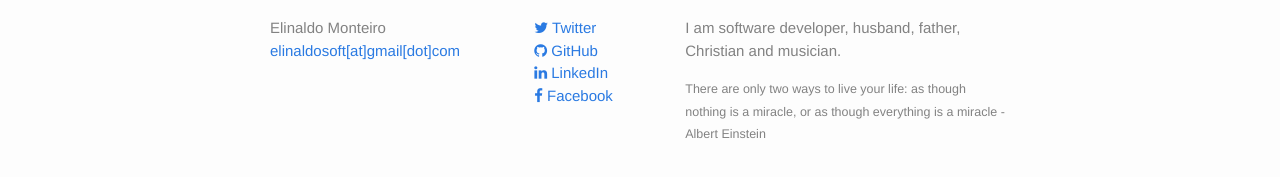
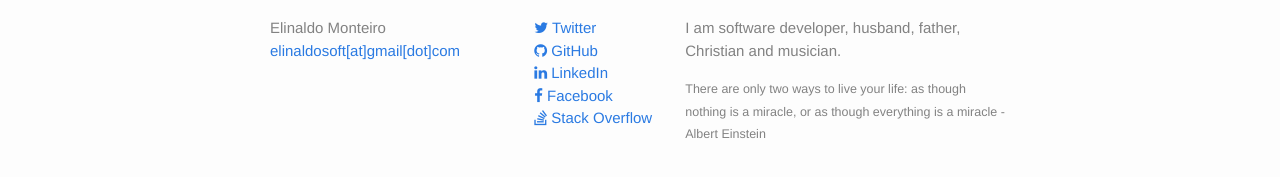
Before and after one commit to elinaldosoft/elinaldosoft.github.io, a Jekyll site: the page built from index.md, in a window 1280 px wide. Shown: the part 413-590 px from the top of the page. Built offline with Jekyll 4.4.1, drawn with Linux system fonts in a browser that asks for light colours; nearby versions of some CDN libraries; comment, search, counter and statistics services are not loaded.

Commit message:
Add link to stack overflow

```diff
--- a/_includes/footer.html
+++ b/_includes/footer.html
@@ -40,6 +40,11 @@
             </a>
         </li>
         {% endif %}
+        <li>
+            <a target="_blank" href="http://stackoverflow.com/users/1531634/elinaldo-monteiro">
+            <i class="fa fa-stack-overflow"></i> Stack Overflow
+            </a>
+        </li>
         </ul>
       </div>
       <div class="footer-col footer-col-3">
```
